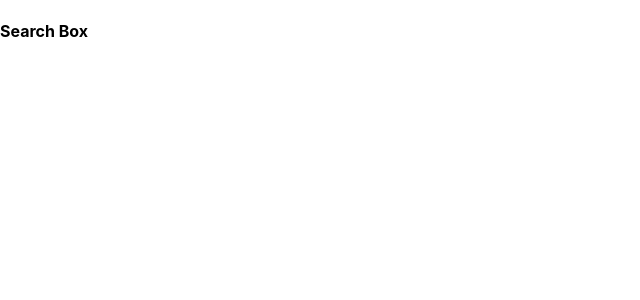
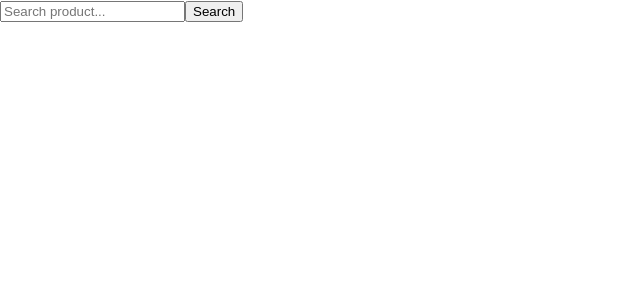
Before and after one commit to kaluzsikc/Product_comparison_app, a React (Create React App) app: page / in a window 1280 px wide. Shown: the top 300 px of the page, without its empty margins (0-640 px from the left). Built offline with nearby package versions, Linux system fonts and the light colour scheme.

Commit message:
Added search bar and button

```diff
--- a/src/App.js
+++ b/src/App.js
@@ -6,7 +6,7 @@ class App extends Component {
   render() {
     return (
       <div>
-      <Main />
+        <Main />
       </div>
     );
   }
--- a/src/containers/SearchBox.js
+++ b/src/containers/SearchBox.js
@@ -1,10 +1,61 @@
-import React from 'react';
+import React, { Component } from 'react';
 
-const SearchBox = () => (
-    <div>
-        <h4>Search Box</h4>
+import Results from './ResultBox';
 
-    </div>
-);
+
+class SearchBox extends Component {
+
+    constructor(props) {
+        super(props)
+        this.state = {
+            query: '',
+            results: []
+        }
+
+        this.handleInput = this.handleInput.bind(this);
+        this.handleSubmit = this.handleSubmit.bind(this);
+    }
+
+    getInfo = () => {
+        //fetch request?
+    }
+
+    handleInput(event) {
+        this.setState({ text: event.target.value })
+    }
+
+    handleSubmit(event) {
+        event.preventDefault();
+        console.log('form submitted');
+        const text = this.state.text.trim();
+        if (!text) {
+            return;
+        }
+        // const newSearch = { text: text };
+
+        //reset the form fields
+        console.log(text);
+        this.setState({ text: '' })
+    }
+
+    render() {
+        return (
+            <div>
+                <form onSubmit={this.handleSubmit}>
+                    <input
+                        type="text"
+                        placeholder="Search product..."
+                        value={this.state.text}
+                        onChange={this.handleInput}
+                    />
+                    <input type="submit" value="Search" />
+                    <p>{this.state.query}</p>
+                </form>
+
+
+            </div>
+        )
+    }
+}
 
 export default SearchBox;
```
Also changed, not shown: package.json (+6 -2 lines), 1 other file (tests, documents, lock files or other folders).
